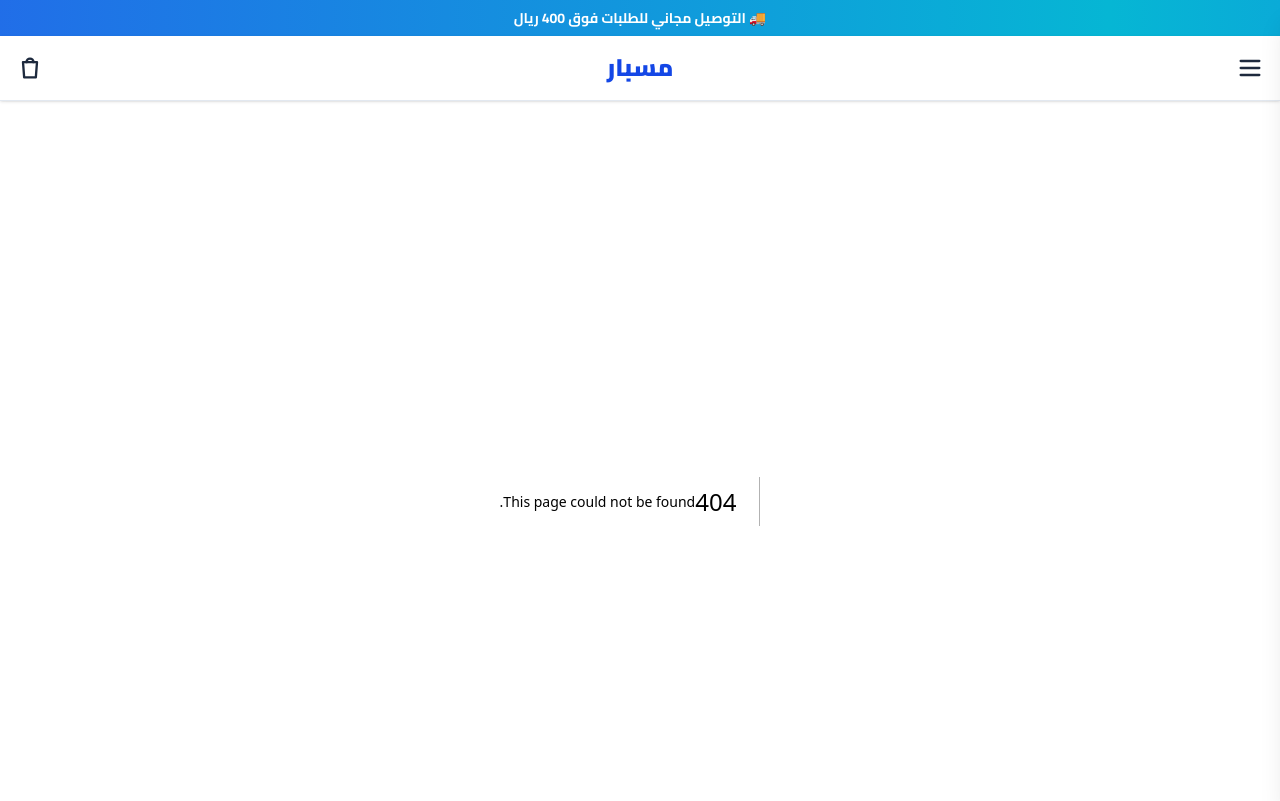
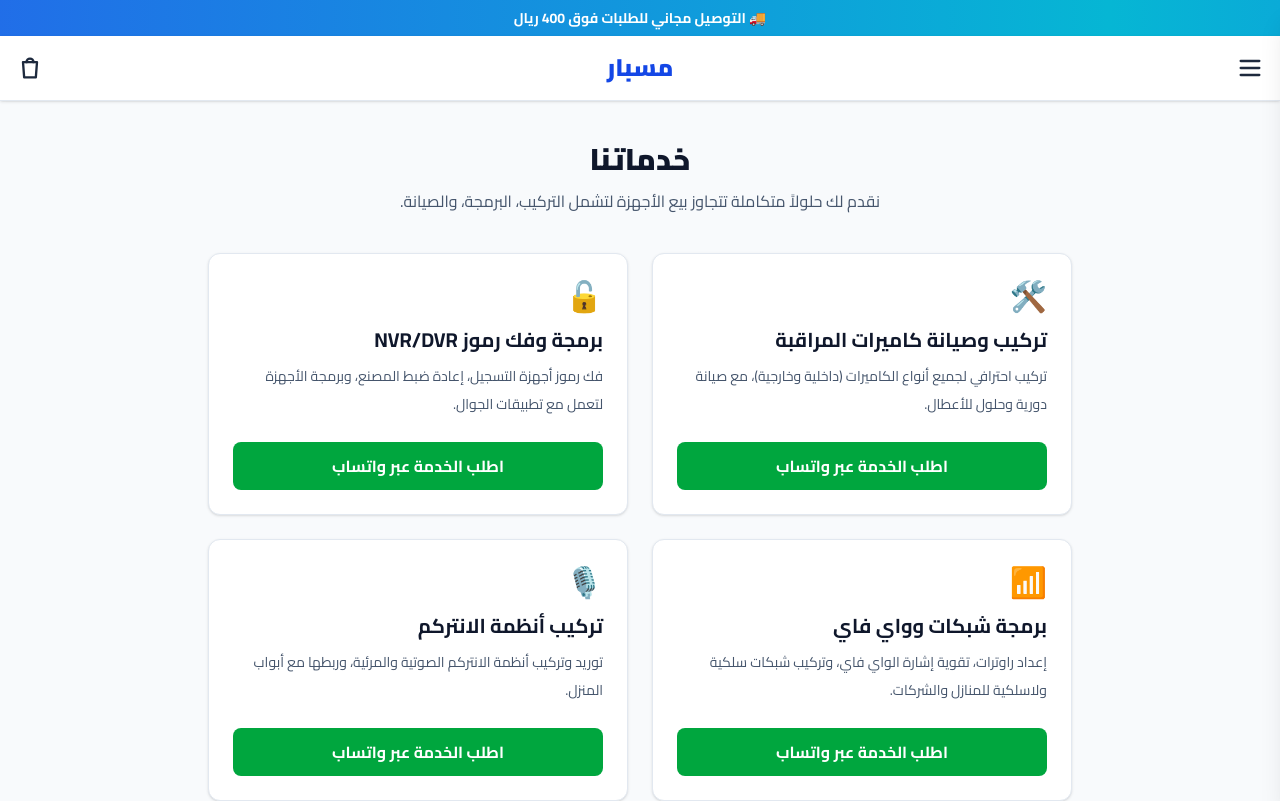
Before and after one commit to ahmadphd1-hue/misbar, a Next.js app: page /services in a window 1280 px wide. Before the commit this address had no page. Shown: the top 801 px of the page. Built offline with nearby package versions, Linux system fonts and the light colour scheme.

Commit message:
Add services page, logo, and restore root layout

```diff
--- a/app/layout.tsx
+++ b/app/layout.tsx
@@ -14,7 +14,23 @@ const cairo = Cairo({
 
 export const metadata: Metadata = {
   title: "مسبار | كاميرات المراقبة والأنظمة الأمنية",
-  description: "تصفح أحدث كاميرات المراقبة والأنظمة الأمنية",
+  description:
+    "متجر مسبار لأنظمة المراقبة وكاميرات الأمن في عرعر. نوفر أفضل الكاميرات والأنظمة بأعلى جودة.",
+  icons: {
+    icon: "/misbar-logo.png",
+  },
+  openGraph: {
+    title: "مسبار | كاميرات المراقبة والأنظمة الأمنية",
+    description: "متجر مسبار لأنظمة المراقبة وكاميرات الأمن في عرعر.",
+    images: [
+      {
+        url: "/misbar-logo.png",
+        width: 1200,
+        height: 630,
+        alt: "مسبار",
+      },
+    ],
+  },
 };
 
 export const viewport: Viewport = {
--- /dev/null
+++ b/app/services/page.tsx
@@ -0,0 +1,62 @@
+import Link from "next/link";
+
+const services = [
+  {
+    title: "تركيب وصيانة كاميرات المراقبة",
+    desc: "تركيب احترافي لجميع أنواع الكاميرات (داخلية وخارجية)، مع صيانة دورية وحلول للأعطال.",
+    icon: "🛠️",
+  },
+  {
+    title: "برمجة وفك رموز NVR/DVR",
+    desc: "فك رموز أجهزة التسجيل، إعادة ضبط المصنع، وبرمجة الأجهزة لتعمل مع تطبيقات الجوال.",
+    icon: "🔓",
+  },
+  {
+    title: "برمجة شبكات وواي فاي",
+    desc: "إعداد راوترات، تقوية إشارة الواي فاي، وتركيب شبكات سلكية ولاسلكية للمنازل والشركات.",
+    icon: "📶",
+  },
+  {
+    title: "تركيب أنظمة الانتركم",
+    desc: "توريد وتركيب أنظمة الانتركم الصوتية والمرئية، وربطها مع أبواب المنزل.",
+    icon: "🎙️",
+  },
+];
+
+export default function ServicesPage() {
+  return (
+    <main className="max-w-4xl mx-auto px-4 py-10 bg-slate-50 min-h-screen">
+      <div className="text-center mb-10">
+        <h1 className="text-3xl font-black text-slate-900 mb-3">خدماتنا</h1>
+        <p className="text-slate-600">نقدم لك حلولاً متكاملة تتجاوز بيع الأجهزة لتشمل التركيب، البرمجة، والصيانة.</p>
+      </div>
+
+      <div className="grid grid-cols-1 md:grid-cols-2 gap-6">
+        {services.map((service, index) => (
+          <div key={index} className="bg-white p-6 rounded-xl border border-slate-200 shadow-sm flex flex-col justify-between">
+            <div>
+              <div className="text-3xl mb-3">{service.icon}</div>
+              <h2 className="text-xl font-bold text-slate-900 mb-2">{service.title}</h2>
+              <p className="text-slate-600 text-sm leading-7">{service.desc}</p>
+            </div>
+
+            <a
+              href={`https://wa.me/966532999563?text=${encodeURIComponent(`أرغب بطلب خدمة: ${service.title}`)}`}
+              target="_blank"
+              rel="noopener noreferrer"
+              className="mt-6 inline-block text-center w-full bg-green-600 text-white font-bold py-3 rounded-lg hover:bg-green-700 transition"
+            >
+              اطلب الخدمة عبر واتساب
+            </a>
+          </div>
+        ))}
+      </div>
+
+      <div className="mt-12 text-center">
+        <Link href="/" className="text-blue-600 font-bold hover:underline">
+          ← العودة للرئيسية
+        </Link>
+      </div>
+    </main>
+  );
+}
--- a/components/Footer.tsx
+++ b/components/Footer.tsx
@@ -8,6 +8,7 @@ const storeLinks = [
 ];
 
 const infoLinks = [
+  { href: "/services", label: "خدماتنا" }, // <--- السطر الجديد
   { href: "/info", label: "من نحن" },
   { href: "/info/returns", label: "سياسة الاستبدال والاسترجاع" },
   { href: "/info/location", label: "موقعنا والتوصيل" },
--- a/components/Navbar.tsx
+++ b/components/Navbar.tsx
@@ -8,6 +8,7 @@ const links = [
   { href: "/category/cameras", label: "كاميرات" },
   { href: "/category/ip", label: "كاميرات IP" },
   { href: "/category/accessories", label: "ملحقات" },
+  { href: "/services", label: "خدماتنا" }, // <--- هذا السطر الجديد
 ];
 
 export default function Navbar() {
```
Also changed, not shown: public/misbar-logo.png (added).
